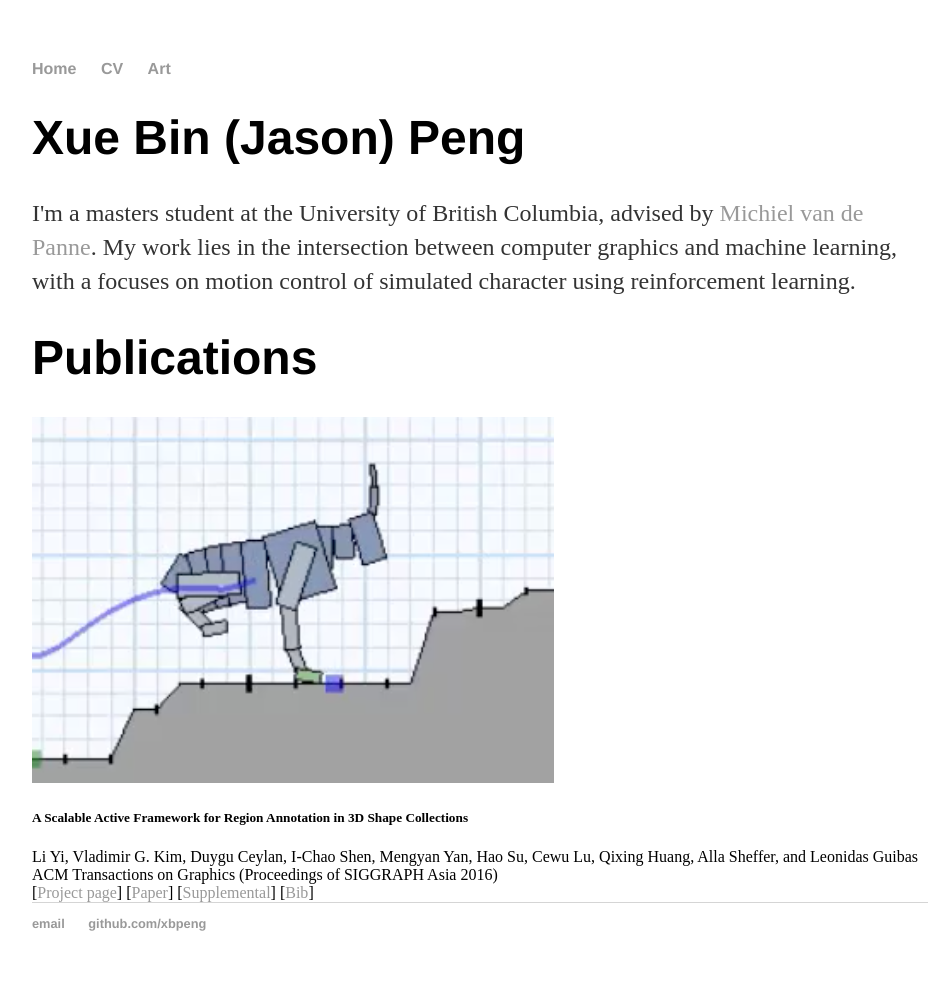
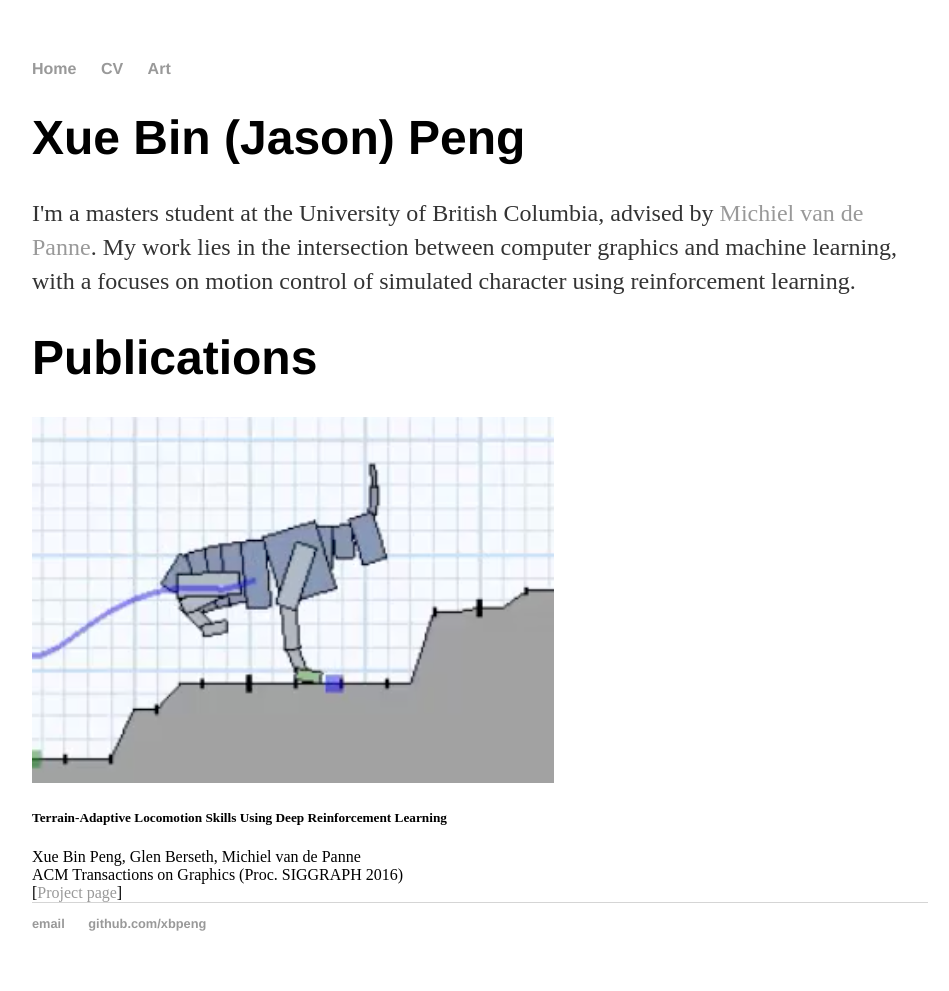
Before and after one commit to xbpeng/xbpeng.github.io, a Jekyll site: the page built from index.html, in a window 1280 px wide. Shown: the whole page, without its empty margins (160-1109 px from the left). Built offline with Jekyll 4.4.1, drawn with Linux system fonts in a browser that asks for light colours.

Commit message:
Update index.html
fixing links

```diff
--- a/index.html
+++ b/index.html
@@ -13,13 +13,10 @@
             <img src="images/papers/2016-TOG-deepRL.png"  alt="" />
         </div>
         <div class="nine columns">
-            <h5> A Scalable Active Framework for Region Annotation in 3D Shape Collections</h5>
-            Li Yi, Vladimir G. Kim, Duygu Ceylan, I-Chao Shen, Mengyan Yan, Hao Su, Cewu Lu, Qixing Huang, Alla Sheffer, and Leonidas Guibas <br>
-            ACM Transactions on Graphics (Proceedings of SIGGRAPH Asia 2016) <br>
-            [<a href="http://web.stanford.edu/~ericyi/project_page/part_annotation/index.html">Project page</a>]
-            [<a href="http://web.stanford.edu/~ericyi/papers/part_annotation_16.pdf">Paper</a>]
-            [<a href="http://web.stanford.edu/~ericyi/papers/part_annotation_16_supplemental.pdf">Supplemental</a>]
-            [<a href="./bibs.html#siga16_active/">Bib</a>]
+            <h5> Terrain-Adaptive Locomotion Skills Using Deep Reinforcement Learning </h5>
+            Xue Bin Peng, Glen Berseth, Michiel van de Panne <br>
+            ACM Transactions on Graphics (Proc. SIGGRAPH 2016)  <br>
+            [<a href="https://www.cs.ubc.ca/~van/papers/2016-TOG-deepRL/index.html">Project page</a>]
         </div>
       	</div>
 
```
